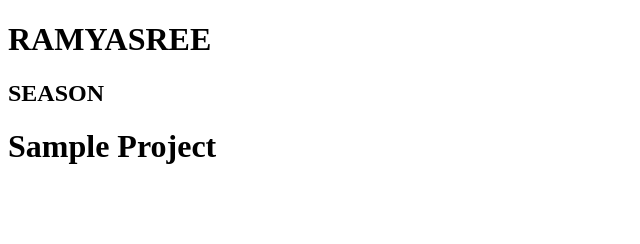
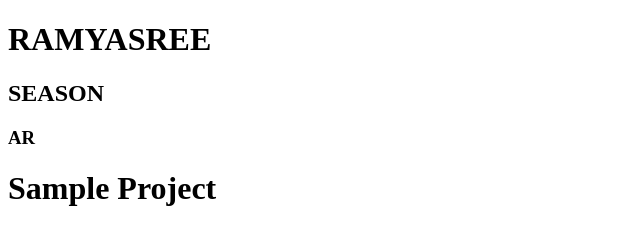
Before and after one commit to Ramya9676/Sample_project, a plain HTML site: page index.html in a window 1280 px wide. Shown: the whole page, without its empty margins (0-640 px from the left). Drawn offline with Linux system fonts and the light colour scheme.

Commit message:
update index.html

```diff
--- a/index.html
+++ b/index.html
@@ -3,6 +3,7 @@
 <head>
     <h1>RAMYASREE</h1>
     <h2>SEASON</h2>
+    <h3>AR</h3>
     <meta charset="UTF-8">
     <meta name="viewport" content="width=device-width, initial-scale=1.0">
     <title>Document</title>
```
